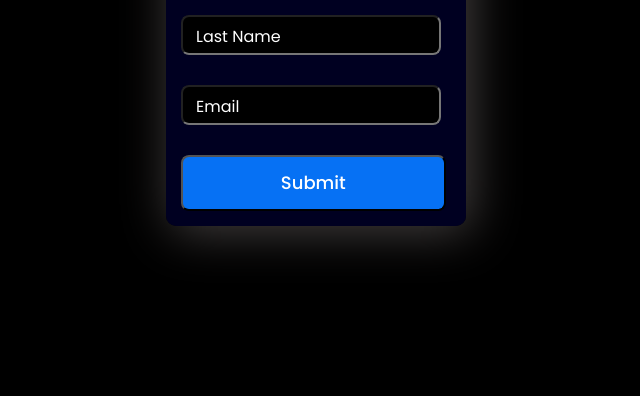
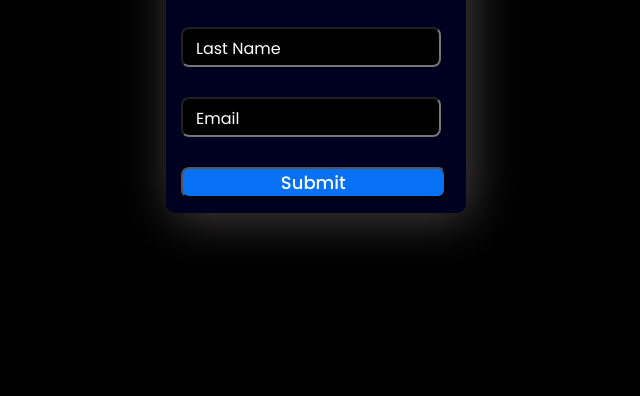
Before and after one commit to Gayaz-mohammed/rise-of-placeholder.github.io, a plain HTML site: page index.html in a window 1280 px wide. Shown: the part 404-800 px from the top of the page, without its empty margins (324-964 px from the left). Drawn offline with Linux system fonts and the light colour scheme; a web font is replaced by a local one.

Commit message:
Update style.css

```diff
--- a/style.css
+++ b/style.css
@@ -81,7 +81,7 @@ input:valid + label{
 }
 .container .field-btns button{
    width: 98%;
-   height: 7vh;
+   height: 5%;
    font-size: 18px;
    font-weight: 500;
    color: white;
```
